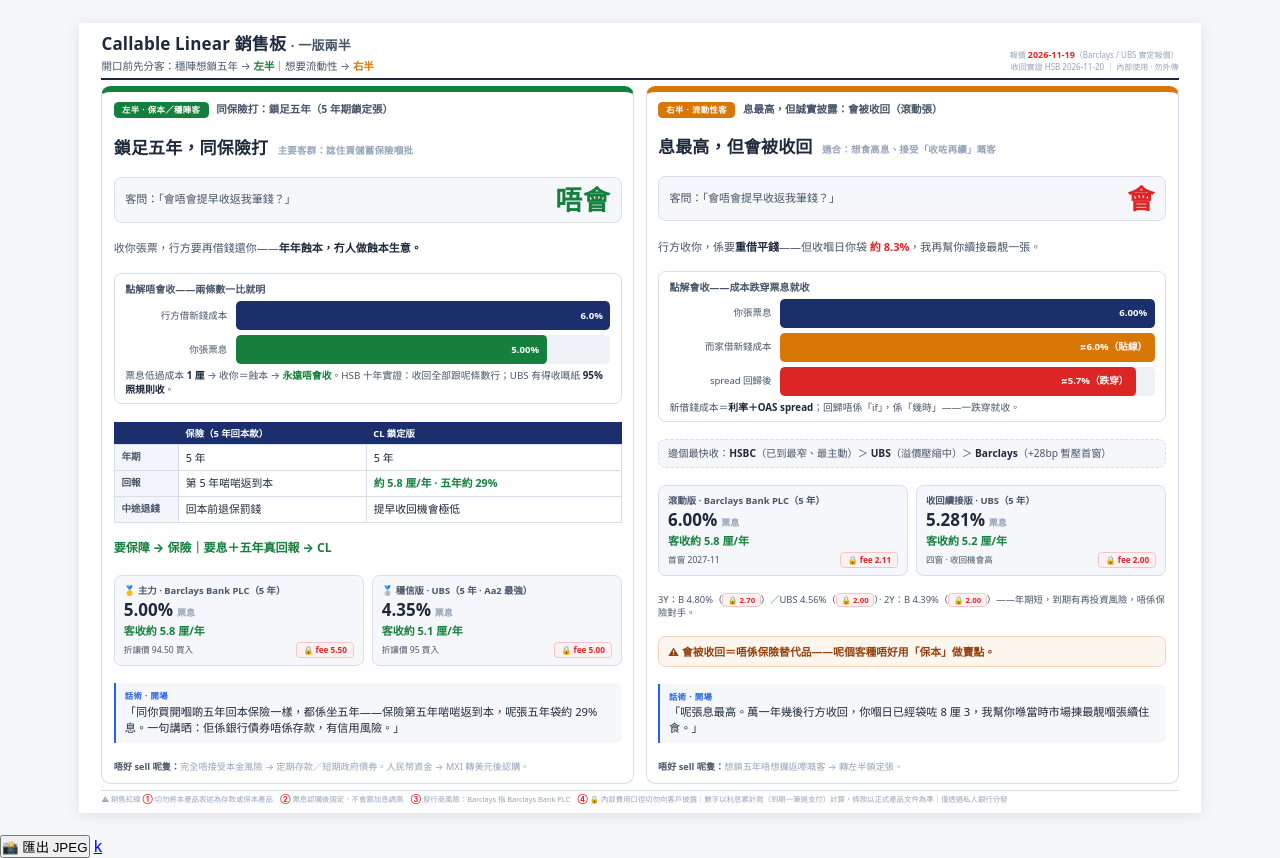
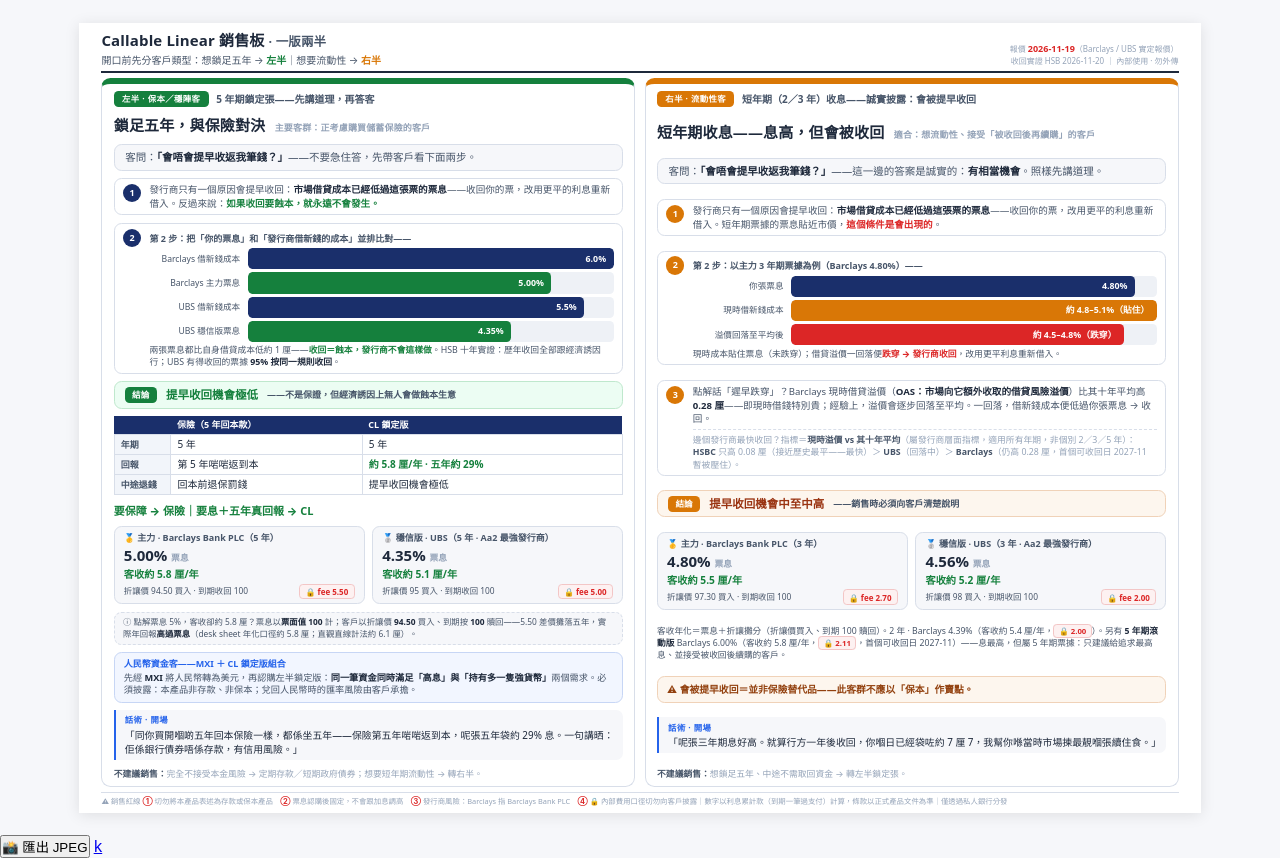
Before and after one commit to leunghlk/infographics, a plain HTML site: page rm-cl-sell-guide-A4-2026-11.html in a window 1280 px wide. Drawn offline with Linux system fonts and the light colour scheme.

Commit message:
v26: 七項修正 — ①右半改短年期(3Y B4.80/UBS4.56 主打+2Y, 5Y滾動6.00降做附註) ②兩半改「逐層解釋→結論」step卡1/2/3, 結論改「極低(不是保證)/中至中高」唔再開口答死 ③左半加人民幣 MXI+CL combo box ④bar圖寫明 Barclays/UBS 兩組成本vs票息 ⑤「邊個最快收」講清楚指標=現時溢價vs十年平均、發行商層面不分年期、HSBC高0.08厘/Barclays高0.28厘 ⑥「回歸唔係if」展開=OAS回落機制白話解釋 ⑦話術以外全書面語+術語gloss; 加「票息5%→客收5.8厘」折讓機制gloss(94.50買入/100贖回/差價攤分); print 隱藏 jpgbtn/kbadge
Co-Authored-By: Claude Code <noreply@anthropic.com>

```diff
--- a/rm-cl-sell-guide-A4-2026-11.html
+++ b/rm-cl-sell-guide-A4-2026-11.html
@@ -18,89 +18,112 @@
   }
   .sheet{
     width:297mm; min-height:209mm; margin:6mm auto; background:var(--surface);
-    padding:2.5mm 6mm 2mm; box-shadow:0 2px 14px rgba(0,0,0,.10);
-    display:flex; flex-direction:column; gap:1.6mm;
+    padding:2mm 6mm 1.5mm; box-shadow:0 2px 14px rgba(0,0,0,.10);
+    display:flex; flex-direction:column; gap:1.4mm;
   }
   @media print{
     body{background:#fff;}
     .sheet{margin:0; box-shadow:none; width:auto; min-height:auto;}
+    .jpgbtn,.kbadge{display:none !important;}
   }
   @page{size:A4 landscape; margin:1.5mm 5mm;}
 
   /* header */
-  .hd{display:flex; justify-content:space-between; align-items:flex-end; border-bottom:2.5px solid var(--ink); padding-bottom:1.2mm;}
-  .hd h1{font-size:17px; letter-spacing:.01em;}
-  .hd h1 .thin{color:var(--ink2); font-weight:600; font-size:13px;}
-  .hd .sub{font-size:10.5px; color:var(--ink2); margin-top:.7mm;}
+  .hd{display:flex; justify-content:space-between; align-items:flex-end; border-bottom:2.5px solid var(--ink); padding-bottom:.9mm;}
+  .hd h1{font-size:15px; letter-spacing:.01em;}
+  .hd h1 .thin{color:var(--ink2); font-weight:600; font-size:12.5px;}
+  .hd .sub{font-size:10px; color:var(--ink2); margin-top:.6mm;}
   .hd .sub .gl{color:var(--green); font-weight:800;} .hd .sub .am{color:var(--amber); font-weight:800;}
   .hd .asof{text-align:right; font-size:8px; color:var(--ink3); line-height:1.5;}
   .hd .asof b{color:var(--red); font-size:9px;}
 
   /* main split */
-  .main{display:grid; grid-template-columns:1fr 1fr; gap:3mm; flex:1;}
+  .main{display:grid; grid-template-columns:1fr 1fr; gap:2.5mm; flex:1;}
   .half{border:1px solid var(--line); border-top:1.6mm solid var(--green); border-radius:2.5mm; background:#fff;
-    padding:2.6mm 3mm 2.4mm; display:flex; flex-direction:column; gap:2.6mm; justify-content:space-between;}
+    padding:1.8mm 3mm 1.4mm; display:flex; flex-direction:column; gap:1.5mm; justify-content:space-between;}
   .half.r{border-top-color:var(--amber);}
   .chip{display:flex; align-items:center; gap:2mm;}
   .chip .tag{background:var(--green); color:#fff; font-size:8.4px; font-weight:800; border-radius:1.2mm; padding:.6mm 2.2mm; letter-spacing:.05em;}
   .half.r .chip .tag{background:var(--amber);}
-  .chip .who{font-size:10.5px; color:var(--ink2); font-weight:600;}
-  .hh{font-size:17px; font-weight:900; letter-spacing:.01em; display:flex; align-items:baseline; gap:2.5mm;}
-  .hh small{font-size:9.5px; color:var(--ink3); font-weight:600;}
+  .chip .who{font-size:10px; color:var(--ink2); font-weight:600;}
+  .hh{font-size:15px; font-weight:900; letter-spacing:.01em; display:flex; align-items:baseline; gap:2.5mm;}
+  .hh small{font-size:9px; color:var(--ink3); font-weight:600;}
 
-  /* 客問 + 大字答 */
-  .ask{display:flex; align-items:center; gap:3mm; background:var(--bg); border:1px solid var(--line); border-radius:2mm; padding:2.2mm 2.8mm;}
-  .ask .q{font-size:11px; color:var(--ink2); flex:1; line-height:1.35;}
-  .ans{font-size:27px; font-weight:900; line-height:1; letter-spacing:.02em;}
-  .ans.g{color:var(--green);} .ans.r{color:var(--red);}
-  .why{font-size:11px; color:var(--ink2); line-height:1.4;}
-  .why b{color:var(--ink);} .why .big{color:var(--red); font-weight:900;}
+  /* 客問 */
+  .ask{display:flex; align-items:center; gap:3mm; background:var(--bg); border:1px solid var(--line); border-radius:2mm; padding:1.4mm 2.8mm;}
+  .ask .q{font-size:10.5px; color:var(--ink2); line-height:1.35;}
+  .ask .q b{color:var(--ink);}
 
-  /* bar 對比圖 */
-  .bars{border:1px solid var(--line); border-radius:2mm; padding:2mm 2.8mm 1.8mm; background:#fff;}
-  .bars .bt{font-size:10px; font-weight:800; color:var(--ink2); margin-bottom:.6mm;}
-  .brow{display:flex; align-items:center; gap:2.2mm; margin-top:1.4mm;}
-  .blab{flex:none; width:27mm; font-size:9.5px; color:var(--ink2); text-align:right; line-height:1.2;}
-  .btrack{flex:1; height:7.6mm; background:#eef1f6; border-radius:1.2mm; position:relative; overflow:hidden;}
-  .bfill{height:100%; border-radius:1.2mm; display:flex; align-items:center; justify-content:flex-end; padding-right:2mm; color:#fff; font-size:9.6px; font-weight:800;}
+  /* 逐層解釋 step cards */
+  .step{border:1px solid var(--line); border-radius:2mm; padding:1.1mm 2.2mm 1mm; background:#fff; display:flex; gap:2.2mm; align-items:flex-start;}
+  .step .no{flex:none; width:4.8mm; height:4.8mm; border-radius:50%; background:var(--navy); color:#fff; font-size:9px; font-weight:800; display:flex; align-items:center; justify-content:center; margin-top:.2mm;}
+  .half.r .step .no{background:var(--amber);}
+  .step .body{font-size:9.6px; line-height:1.4; color:var(--ink2); flex:1;}
+  .step .body b{color:var(--ink);}
+  .step .body .rl{color:var(--red); font-weight:800;} .step .body .gl{color:var(--green); font-weight:800;}
+  .step .body .note{display:block; margin-top:1mm; padding-top:1mm; border-top:1px dashed var(--line); font-size:8.8px; color:var(--ink3); line-height:1.4;}
+  .step .body .note b{color:var(--ink2);}
+
+  /* bar 對比圖（step ② 內） */
+  .bars{margin-top:1.2mm;}
+  .bars .bt{font-size:9px; font-weight:800; color:var(--ink2); margin-bottom:.4mm;}
+  .brow{display:flex; align-items:center; gap:2mm; margin-top:.8mm;}
+  .blab{flex:none; width:24mm; font-size:8.6px; color:var(--ink2); text-align:right; line-height:1.2;}
+  .btrack{flex:1; height:5.6mm; background:#eef1f6; border-radius:1.2mm; position:relative; overflow:hidden;}
+  .bfill{height:100%; border-radius:1.2mm; display:flex; align-items:center; justify-content:flex-end; padding-right:2mm; color:#fff; font-size:8.8px; font-weight:800;}
   .bfill.dark{background:#1a2f6b;} .bfill.green{background:#15803d;} .bfill.amber{background:#d97706;} .bfill.red{background:#dc2626;}
-  .bcap{font-size:9.8px; color:var(--ink2); margin-top:1.4mm; line-height:1.4;}
+  .bcap{font-size:8.8px; color:var(--ink2); margin-top:.9mm; line-height:1.34;}
   .bcap b{color:var(--ink);} .bcap .rl{color:var(--red); font-weight:800;} .bcap .gl{color:var(--green); font-weight:800;}
 
-  /* chain-lite 一行 */
-  .chainlite{border:1px dashed var(--line); border-radius:2mm; background:var(--bg); padding:1.6mm 2.4mm; font-size:10.2px; color:var(--ink2); line-height:1.4;}
-  .chainlite b{color:var(--ink);}
+  /* 結論 banner */
+  .concl{border-radius:2mm; padding:1.2mm 2.6mm; font-size:11.5px; font-weight:900; display:flex; align-items:center; gap:2.4mm;}
+  .concl .clab{flex:none; font-size:8.6px; font-weight:800; color:#fff; background:var(--green); border-radius:1.2mm; padding:.5mm 2mm;}
+  .concl.g{background:#ecfdf3; border:1px solid #bfe8cd; color:var(--green);}
+  .concl.r{background:#fdf6ee; border:1px solid #f0d2b8; color:#9a3412;}
+  .concl.r .clab{background:var(--amber);}
+  .concl small{font-size:9px; font-weight:600; color:var(--ink2);}
 
   /* 保險對決表 */
   .vs2{width:100%; border-collapse:collapse;}
-  .vs2 th{background:var(--navy); color:#fff; font-size:9.4px; padding:1.2mm 1.8mm; font-weight:700; text-align:left;}
-  .vs2 td{border:1px solid var(--line); font-size:10.8px; padding:1.4mm 1.8mm; line-height:1.32; background:#fff;}
-  .vs2 td:first-child{background:#f2f5fa; font-weight:700; font-size:9.6px; width:17mm; color:var(--ink2);}
+  .vs2 th{background:var(--navy); color:#fff; font-size:9px; padding:.7mm 1.6mm; font-weight:700; text-align:left;}
+  .vs2 td{border:1px solid var(--line); font-size:10px; padding:.8mm 1.6mm; line-height:1.3; background:#fff;}
+  .vs2 td:first-child{background:#f2f5fa; font-weight:700; font-size:9px; width:15mm; color:var(--ink2);}
   .vs2 .win{color:var(--green); font-weight:800;}
-  .punch{font-size:12px; font-weight:800; color:var(--green);}
+  .punch{font-size:11px; font-weight:800; color:var(--green);}
 
   /* 產品卡 */
   .prod{display:grid; grid-template-columns:1fr 1fr; gap:2mm;}
-  .pc{border:1px solid var(--line); border-radius:2mm; background:var(--bg); padding:2.2mm 2.4mm 1.8mm; display:flex; flex-direction:column; gap:.9mm;}
-  .pc .pt{font-size:9.4px; font-weight:800; color:var(--ink2);}
-  .pc .px{font-size:17px; font-weight:900; line-height:1.1;}
-  .pc .px small{font-size:9px; color:var(--ink3); font-weight:600; margin-left:1mm;}
-  .pc .pk{font-size:11px; font-weight:800; color:var(--green);}
-  .pc .pf{display:flex; justify-content:space-between; align-items:center; font-size:8.6px; color:var(--ink2);}
-  .fee{color:var(--red); font-weight:800; font-size:8.2px; border:1px solid #f3c6c6; background:#fdf1f1; border-radius:1mm; padding:.4mm 1.6mm;}
-  .pc3{font-size:9.4px; color:var(--ink2); line-height:1.4;}
+  .pc{border:1px solid var(--line); border-radius:2mm; background:var(--bg); padding:1.3mm 2.4mm 1.1mm; display:flex; flex-direction:column; gap:.7mm;}
+  .pc .pt{font-size:9px; font-weight:800; color:var(--ink2);}
+  .pc .px{font-size:15px; font-weight:900; line-height:1.1;}
+  .pc .px small{font-size:8.8px; color:var(--ink3); font-weight:600; margin-left:1mm;}
+  .pc .pk{font-size:10.2px; font-weight:800; color:var(--green);}
+  .pc .pf{display:flex; justify-content:space-between; align-items:center; font-size:8.4px; color:var(--ink2);}
+  .fee{color:var(--red); font-weight:800; font-size:8px; border:1px solid #f3c6c6; background:#fdf1f1; border-radius:1mm; padding:.3mm 1.4mm;}
+  .pc3{font-size:8.7px; color:var(--ink2); line-height:1.42;}
+  .pc3 b{color:var(--ink);}
   .pc3 .fee{font-size:7.8px; padding:.2mm 1.2mm;}
 
+  /* 客收 gloss */
+  .gloss{font-size:8.4px; color:var(--ink2); background:var(--bg); border:1px dashed var(--line); border-radius:2mm; padding:.9mm 2.2mm; line-height:1.42;}
+  .gloss b{color:var(--ink);}
+
+  /* 人民幣 MXI 組合 */
+  .mxi{border:1px solid #c7d6f5; background:#f2f6ff; border-radius:2mm; padding:1.1mm 2.4mm;}
+  .mxi .mt{font-size:9px; font-weight:800; color:var(--blue);}
+  .mxi .mb{font-size:9.2px; color:var(--ink2); line-height:1.4; margin-top:.4mm;}
+  .mxi .mb b{color:var(--ink);}
+
   /* 話術 */
-  .say{border-left:2.5px solid var(--blue); background:var(--bg); border-radius:0 1.8mm 1.8mm 0; padding:1.8mm 2.4mm;}
+  .say{border-left:2.5px solid var(--blue); background:var(--bg); border-radius:0 1.8mm 1.8mm 0; padding:1.1mm 2.4mm;}
   .say .st{font-size:8.4px; font-weight:800; color:var(--blue); letter-spacing:.05em;}
-  .say .tx{font-size:11.2px; line-height:1.45; color:var(--ink); margin-top:.4mm;}
+  .say .tx{font-size:9.9px; line-height:1.42; color:var(--ink); margin-top:.4mm;}
 
-  .warn{border:1px solid #f0d2b8; background:#fdf6ee; border-radius:2mm; padding:1.8mm 2.4mm; font-size:10.8px; font-weight:700; color:#92400e;}
-  .route{font-size:9.2px; color:var(--ink3); line-height:1.45;}
+  .warn{border:1px solid #f0d2b8; background:#fdf6ee; border-radius:2mm; padding:1.4mm 2.4mm; font-size:9.8px; font-weight:700; color:#92400e;}
+  .route{font-size:8.8px; color:var(--ink3); line-height:1.45;}
   .route b{color:var(--ink2);}
 
-  .ft{border-top:1px solid var(--line); padding-top:.9mm; font-size:7.4px; color:var(--ink3); line-height:1.45;}
+  .ft{border-top:1px solid var(--line); padding-top:.8mm; font-size:7.4px; color:var(--ink3); line-height:1.45;}
   .ft b{color:var(--red);}
 </style>
 </head>
@@ -110,7 +133,7 @@
   <div class="hd">
     <div>
       <h1>Callable Linear 銷售板 <span class="thin">· 一版兩半</span></h1>
-      <div class="sub">開口前先分客：穩陣想鎖五年 → <span class="gl">左半</span>｜想要流動性 → <span class="am">右半</span></div>
+      <div class="sub">開口前先分客戶類型：想鎖足五年 → <span class="gl">左半</span>｜想要流動性 → <span class="am">右半</span></div>
     </div>
     <div class="asof">報價 <b>2026-11-19</b>（Barclays / UBS 實定報價）<br>收回實證 HSB 2026-11-20 ｜ 內部使用 · 勿外傳</div>
   </div>
@@ -119,24 +142,34 @@
 
     <!-- ═══════════ 左半：保本／穩陣客 ═══════════ -->
     <div class="half">
-      <div class="chip"><span class="tag">左半 · 保本／穩陣客</span><span class="who">同保險打：鎖足五年（5 年期鎖定張）</span></div>
-      <div class="hh">鎖足五年，同保險打 <small>主要客群：諗住買儲蓄保險嗰批</small></div>
+      <div class="chip"><span class="tag">左半 · 保本／穩陣客</span><span class="who">5 年期鎖定張——先講道理，再答客</span></div>
+      <div class="hh">鎖足五年，與保險對決 <small>主要客群：正考慮購買儲蓄保險的客戶</small></div>
 
-      <div class="ask">
-        <div class="q">客問：「會唔會提早收返我筆錢？」</div>
-        <div class="ans g">唔會</div>
-      </div>
-      <div class="why">收你張票，行方要再借錢還你——<b>年年蝕本，冇人做蝕本生意。</b></div>
+      <div class="ask"><div class="q">客問：<b>「會唔會提早收返我筆錢？」</b>——不要急住答，先帶客戶看下面兩步。</div></div>
 
-      <div class="bars">
-        <div class="bt">點解唔會收——兩條數一比就明</div>
-        <div class="brow"><div class="blab">行方借新錢成本</div><div class="btrack"><div class="bfill dark" style="width:100%">6.0%</div></div></div>
-        <div class="brow"><div class="blab">你張票息</div><div class="btrack"><div class="bfill green" style="width:83%">5.00%</div></div></div>
-        <div class="bcap">票息低過成本 <b>1 厘</b> → 收你＝蝕本 → <span class="gl">永遠唔會收</span>。HSB 十年實證：收回全部跟呢條數行；UBS 有得收嘅紙 <b>95% 照規則收</b>。</div>
+      <div class="step">
+        <div class="no">1</div>
+        <div class="body">發行商只有一個原因會提早收回：<b>市場借貸成本已經低過這張票的票息</b>——收回你的票，改用更平的利息重新借入。反過來說：<b class="gl">如果收回要蝕本，就永遠不會發生。</b></div>
       </div>
 
+      <div class="step">
+        <div class="no">2</div>
+        <div class="body">
+          <div class="bars">
+            <div class="bt">第 2 步：把「你的票息」和「發行商借新錢的成本」並排比對——</div>
+            <div class="brow"><div class="blab">Barclays 借新錢成本</div><div class="btrack"><div class="bfill dark" style="width:100%">6.0%</div></div></div>
+            <div class="brow"><div class="blab">Barclays 主力票息</div><div class="btrack"><div class="bfill green" style="width:83%">5.00%</div></div></div>
+            <div class="brow"><div class="blab">UBS 借新錢成本</div><div class="btrack"><div class="bfill dark" style="width:92%">5.5%</div></div></div>
+            <div class="brow"><div class="blab">UBS 穩信版票息</div><div class="btrack"><div class="bfill green" style="width:72%">4.35%</div></div></div>
+            <div class="bcap">兩張票息都比自身借貸成本低約 1 厘——<span class="gl">收回＝蝕本，發行商不會這樣做</span>。HSB 十年實證：歷年收回全部跟經濟誘因行；UBS 有得收回的票據 <b>95% 按同一規則收回</b>。</div>
+          </div>
+        </div>
+      </div>
+
+      <div class="concl g"><span class="clab">結論</span>提早收回機會極低<small>——不是保證，但經濟誘因上無人會做蝕本生意</small></div>
+
       <table class="vs2">
-        <tr><th style="width:17mm"></th><th>保險（5 年回本款）</th><th>CL 鎖定版</th></tr>
+        <tr><th style="width:15mm"></th><th>保險（5 年回本款）</th><th>CL 鎖定版</th></tr>
         <tr><td>年期</td><td>5 年</td><td>5 年</td></tr>
         <tr><td>回報</td><td>第 5 年啱啱返到本</td><td class="win">約 5.8 厘/年 · 五年約 29%</td></tr>
         <tr><td>中途退錢</td><td>回本前退保罰錢</td><td>提早收回機會極低</td></tr>
@@ -148,14 +181,21 @@
           <div class="pt">🥇 主力 · Barclays Bank PLC（5 年）</div>
           <div class="px">5.00%<small>票息</small></div>
           <div class="pk">客收約 5.8 厘/年</div>
-          <div class="pf"><span>折讓價 94.50 買入</span><span class="fee">🔒 fee 5.50</span></div>
+          <div class="pf"><span>折讓價 94.50 買入 · 到期收回 100</span><span class="fee">🔒 fee 5.50</span></div>
         </div>
         <div class="pc">
-          <div class="pt">🥈 穩信版 · UBS（5 年 · Aa2 最強）</div>
+          <div class="pt">🥈 穩信版 · UBS（5 年 · Aa2 最強發行商）</div>
           <div class="px">4.35%<small>票息</small></div>
           <div class="pk">客收約 5.1 厘/年</div>
-          <div class="pf"><span>折讓價 95 買入</span><span class="fee">🔒 fee 5.00</span></div>
+          <div class="pf"><span>折讓價 95 買入 · 到期收回 100</span><span class="fee">🔒 fee 5.00</span></div>
         </div>
+      </div>
+
+      <div class="gloss">ⓘ 點解票息 5%，客收卻約 5.8 厘？票息以<b>票面值 100</b> 計；客戶以折讓價 <b>94.50</b> 買入、到期按 <b>100</b> 贖回——5.50 差價攤落五年，實際年回報<b>高過票息</b>（desk sheet 年化口徑約 5.8 厘；直觀直線計法約 6.1 厘）。</div>
+
+      <div class="mxi">
+        <div class="mt">人民幣資金客——MXI ＋ CL 鎖定版組合</div>
+        <div class="mb">先經 <b>MXI</b> 將人民幣轉為美元，再認購左半鎖定版：<b>同一筆資金同時滿足「高息」與「持有多一隻強貨幣」</b>兩個需求。必須披露：本產品非存款、非保本；兌回人民幣時的匯率風險由客戶承擔。</div>
       </div>
 
       <div class="say">
@@ -163,54 +203,67 @@
         <div class="tx">「同你買開嗰啲五年回本保險一樣，都係坐五年——保險第五年啱啱返到本，呢張五年袋約 29% 息。一句講晒：佢係銀行債券唔係存款，有信用風險。」</div>
       </div>
 
-      <div class="route"><b>唔好 sell 呢隻：</b>完全唔接受本金風險 → 定期存款／短期政府債券。人民幣資金 → MXI 轉美元後認購。</div>
+      <div class="route"><b>不建議銷售：</b>完全不接受本金風險 → 定期存款／短期政府債券；想要短年期流動性 → 轉右半。</div>
     </div>
 
     <!-- ═══════════ 右半：流動性客 ═══════════ -->
     <div class="half r">
-      <div class="chip"><span class="tag">右半 · 流動性客</span><span class="who">息最高，但誠實披露：會被收回（滾動張）</span></div>
-      <div class="hh">息最高，但會被收回 <small>適合：想食高息、接受「收咗再續」嘅客</small></div>
+      <div class="chip"><span class="tag">右半 · 流動性客</span><span class="who">短年期（2／3 年）收息——誠實披露：會被提早收回</span></div>
+      <div class="hh">短年期收息——息高，但會被收回 <small>適合：想流動性、接受「被收回後再續購」的客戶</small></div>
 
-      <div class="ask">
-        <div class="q">客問：「會唔會提早收返我筆錢？」</div>
-        <div class="ans r">會</div>
-      </div>
-      <div class="why">行方收你，係要<b>重借平錢</b>——但收嗰日你袋 <span class="big">約 8.3%</span>，我再幫你續接最靚一張。</div>
+      <div class="ask"><div class="q">客問：<b>「會唔會提早收返我筆錢？」</b>——這一邊的答案是誠實的：<b>有相當機會</b>。照樣先講道理。</div></div>
 
-      <div class="bars">
-        <div class="bt">點解會收——成本跌穿票息就收</div>
-        <div class="brow"><div class="blab">你張票息</div><div class="btrack"><div class="bfill dark" style="width:100%">6.00%</div></div></div>
-        <div class="brow"><div class="blab">而家借新錢成本</div><div class="btrack"><div class="bfill amber" style="width:100%">≈6.0%（貼線）</div></div></div>
-        <div class="brow"><div class="blab">spread 回歸後</div><div class="btrack"><div class="bfill red" style="width:95%">≈5.7%（跌穿）</div></div></div>
-        <div class="bcap">新借錢成本＝<b>利率＋OAS spread</b>；回歸唔係「if」，係「幾時」——一跌穿就收。</div>
+      <div class="step">
+        <div class="no">1</div>
+        <div class="body">發行商只有一個原因會提早收回：<b>市場借貸成本已經低過這張票的票息</b>——收回你的票，改用更平的利息重新借入。短年期票據的票息貼近市價，<b class="rl">這個條件是會出現的</b>。</div>
       </div>
 
-      <div class="chainlite">邊個最快收：<b>HSBC</b>（已到最窄、最主動）＞ <b>UBS</b>（溢價壓縮中）＞ <b>Barclays</b>（+28bp 暫壓首窗）</div>
+      <div class="step">
+        <div class="no">2</div>
+        <div class="body">
+          <div class="bars">
+            <div class="bt">第 2 步：以主力 3 年期票據為例（Barclays 4.80%）——</div>
+            <div class="brow"><div class="blab">你張票息</div><div class="btrack"><div class="bfill dark" style="width:94%">4.80%</div></div></div>
+            <div class="brow"><div class="blab">現時借新錢成本</div><div class="btrack"><div class="bfill amber" style="width:100%">約 4.8–5.1%（貼住）</div></div></div>
+            <div class="brow"><div class="blab">溢價回落至平均後</div><div class="btrack"><div class="bfill red" style="width:91%">約 4.5–4.8%（跌穿）</div></div></div>
+            <div class="bcap">現時成本貼住票息（未跌穿）；借貸溢價一回落便<span class="rl">跌穿 → 發行商收回</span>，改用更平利息重新借入。</div>
+          </div>
+        </div>
+      </div>
+
+      <div class="step">
+        <div class="no">3</div>
+        <div class="body">點解話「遲早跌穿」？Barclays 現時借貸溢價（<b>OAS：市場向它額外收取的借貸風險溢價</b>）比其十年平均高 <b>0.28 厘</b>——即現時借錢特別貴；經驗上，溢價會逐步回落至平均。一回落，借新錢成本便低過你張票息 → 收回。
+          <span class="note">邊個發行商最快收回？指標＝<b>現時溢價 vs 其十年平均</b>（屬發行商層面指標，適用所有年期，非個別 2／3／5 年）：<b>HSBC</b> 只高 0.08 厘（接近歷史最平——最快）＞ <b>UBS</b>（回落中）＞ <b>Barclays</b>（仍高 0.28 厘，首個可收回日 2027-11 暫被壓住）。</span>
+        </div>
+      </div>
+
+      <div class="concl r"><span class="clab">結論</span>提早收回機會中至中高<small>——銷售時必須向客戶清楚說明</small></div>
 
       <div class="prod">
         <div class="pc">
-          <div class="pt">滾動版 · Barclays Bank PLC（5 年）</div>
-          <div class="px">6.00%<small>票息</small></div>
-          <div class="pk">客收約 5.8 厘/年</div>
-          <div class="pf"><span>首窗 2027-11</span><span class="fee">🔒 fee 2.11</span></div>
+          <div class="pt">🥇 主力 · Barclays Bank PLC（3 年）</div>
+          <div class="px">4.80%<small>票息</small></div>
+          <div class="pk">客收約 5.5 厘/年</div>
+          <div class="pf"><span>折讓價 97.30 買入 · 到期收回 100</span><span class="fee">🔒 fee 2.70</span></div>
         </div>
         <div class="pc">
-          <div class="pt">收回續接版 · UBS（5 年）</div>
-          <div class="px">5.281%<small>票息</small></div>
+          <div class="pt">🥈 穩信版 · UBS（3 年 · Aa2 最強發行商）</div>
+          <div class="px">4.56%<small>票息</small></div>
           <div class="pk">客收約 5.2 厘/年</div>
-          <div class="pf"><span>四窗 · 收回機會高</span><span class="fee">🔒 fee 2.00</span></div>
+          <div class="pf"><span>折讓價 98 買入 · 到期收回 100</span><span class="fee">🔒 fee 2.00</span></div>
         </div>
       </div>
-      <div class="pc3">3Y：B 4.80%（<span class="fee">🔒 2.70</span>）／UBS 4.56%（<span class="fee">🔒 2.00</span>）· 2Y：B 4.39%（<span class="fee">🔒 2.00</span>）——年期短，到期有再投資風險，唔係保險對手。</div>
+      <div class="pc3">客收年化＝票息＋折讓攤分（折讓價買入、到期 100 贖回）。2 年 · Barclays 4.39%（客收約 5.4 厘/年，<span class="fee">🔒 2.00</span>）。另有 <b>5 年期滾動版</b> Barclays 6.00%（客收約 5.8 厘/年，<span class="fee">🔒 2.11</span>，首個可收回日 2027-11）——息最高，但屬 5 年期票據：只建議給追求最高息、並接受被收回後續購的客戶。</div>
 
-      <div class="warn">⚠ 會被收回＝唔係保險替代品——呢個客種唔好用「保本」做賣點。</div>
+      <div class="warn">⚠ 會被提早收回＝並非保險替代品——此客群不應以「保本」作賣點。</div>
 
       <div class="say">
         <div class="st">話術 · 開場</div>
-        <div class="tx">「呢張息最高。萬一年幾後行方收回，你嗰日已經袋咗 8 厘 3，我幫你喺當時市場揀最靚嗰張續住食。」</div>
+        <div class="tx">「呢張三年期息好高。就算行方一年後收回，你嗰日已經袋咗約 7 厘 7，我幫你喺當時市場揀最靚嗰張續住食。」</div>
       </div>
 
-      <div class="route"><b>唔好 sell 呢隻：</b>想鎖五年唔想攞返嚟嘅客 → 轉左半鎖定張。</div>
+      <div class="route"><b>不建議銷售：</b>想鎖足五年、中途不需取回資金 → 轉左半鎖定張。</div>
     </div>
 
   </div>
```
Also changed, not shown: 1 other file.
